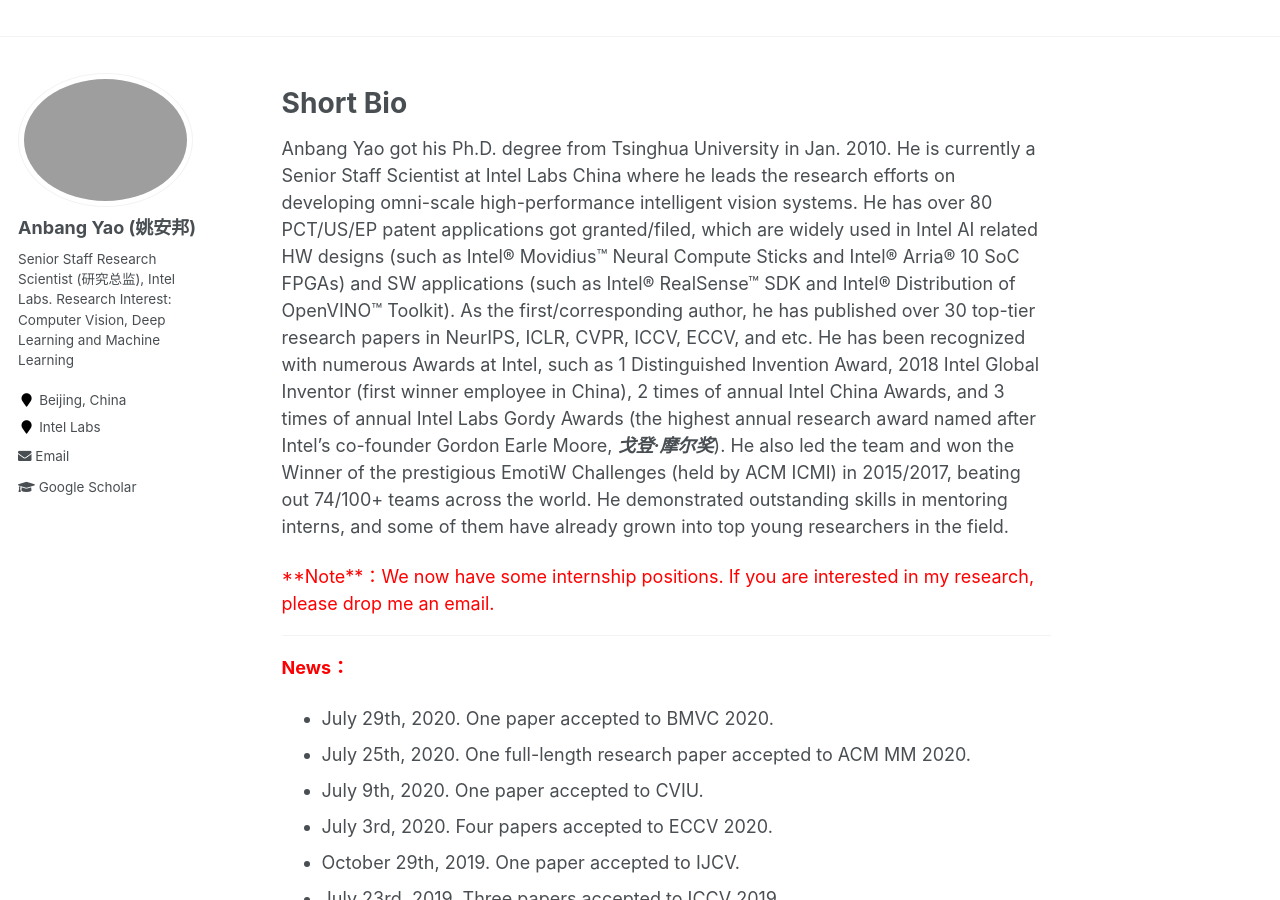
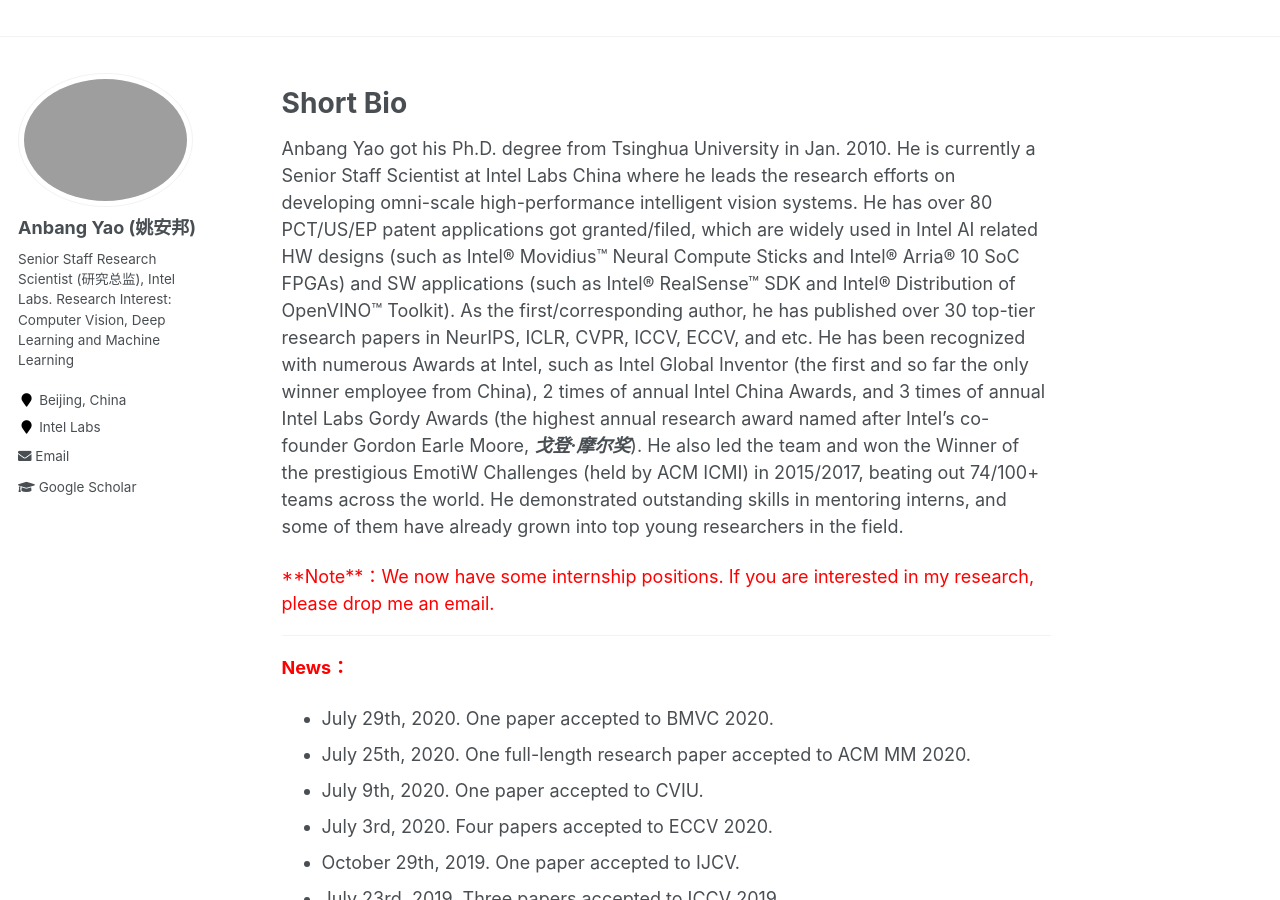
Before and after one commit to YaoAnbang/YaoAnbang.github.io, a Jekyll site: the page built from _pages/about.md, in a window 1280 px wide and 900 px high. Built offline with Jekyll 4.4.1, drawn with Linux system fonts in a browser that asks for light colours.

Commit message:
Update about.md

```diff
--- a/_pages/about.md
+++ b/_pages/about.md
@@ -11,7 +11,7 @@
 Short Bio
 =====
 
-Anbang Yao got his Ph.D. degree from Tsinghua University in Jan. 2010. He is currently a Senior Staff Scientist at Intel Labs China where he leads the research efforts on developing omni-scale high-performance intelligent vision systems. He has over 80 PCT/US/EP patent applications got granted/filed, which are widely used in Intel AI related HW designs (such as Intel® Movidius™ Neural Compute Sticks and Intel® Arria® 10  SoC FPGAs) and SW applications (such as Intel® RealSense™ SDK and Intel® Distribution of OpenVINO™ Toolkit). As the first/corresponding author, he has published over 30 top-tier research papers in NeurIPS, ICLR, CVPR, ICCV, ECCV, and etc. He has been recognized with numerous Awards at Intel, such as 1 Distinguished Invention Award, 2018 Intel Global Inventor (first winner employee in China), 2 times of annual Intel China Awards, and 3 times of annual Intel Labs Gordy Awards (the highest annual research award named after Intel's co-founder Gordon Earle Moore, ***戈登·摩尔奖***). He also led the team and won the Winner of the prestigious EmotiW Challenges (held by ACM ICMI) in 2015/2017, beating out 74/100+ teams across the world. He demonstrated outstanding skills in mentoring interns, and some of them have already grown into top young researchers in the field.
+Anbang Yao got his Ph.D. degree from Tsinghua University in Jan. 2010. He is currently a Senior Staff Scientist at Intel Labs China where he leads the research efforts on developing omni-scale high-performance intelligent vision systems. He has over 80 PCT/US/EP patent applications got granted/filed, which are widely used in Intel AI related HW designs (such as Intel® Movidius™ Neural Compute Sticks and Intel® Arria® 10  SoC FPGAs) and SW applications (such as Intel® RealSense™ SDK and Intel® Distribution of OpenVINO™ Toolkit). As the first/corresponding author, he has published over 30 top-tier research papers in NeurIPS, ICLR, CVPR, ICCV, ECCV, and etc. He has been recognized with numerous Awards at Intel, such as Intel Global Inventor (the first and so far the only winner employee from China), 2 times of annual Intel China Awards, and 3 times of annual Intel Labs Gordy Awards (the highest annual research award named after Intel's co-founder Gordon Earle Moore, ***戈登·摩尔奖***). He also led the team and won the Winner of the prestigious EmotiW Challenges (held by ACM ICMI) in 2015/2017, beating out 74/100+ teams across the world. He demonstrated outstanding skills in mentoring interns, and some of them have already grown into top young researchers in the field.
 
 <font color="red">**Note**：We now have some internship positions. If you are interested in my research, please drop me an email. </font>
 ---
```
